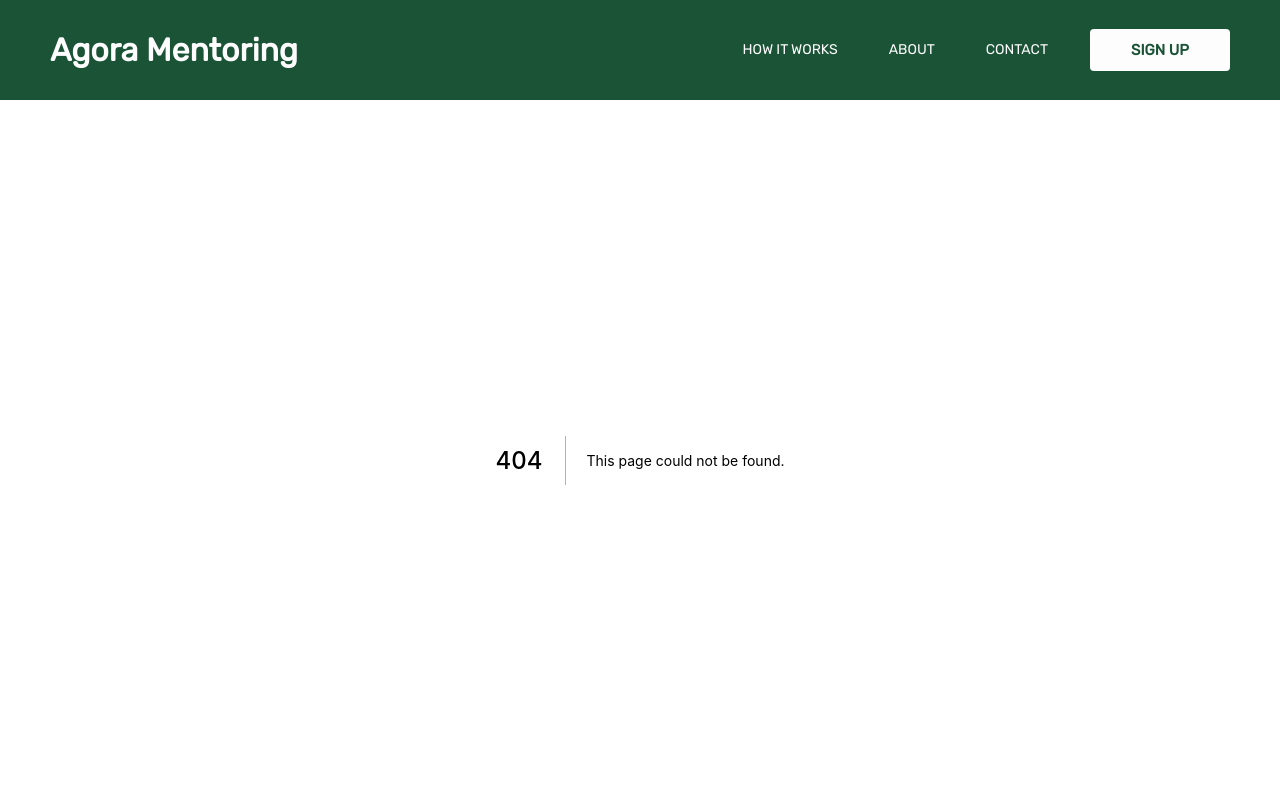
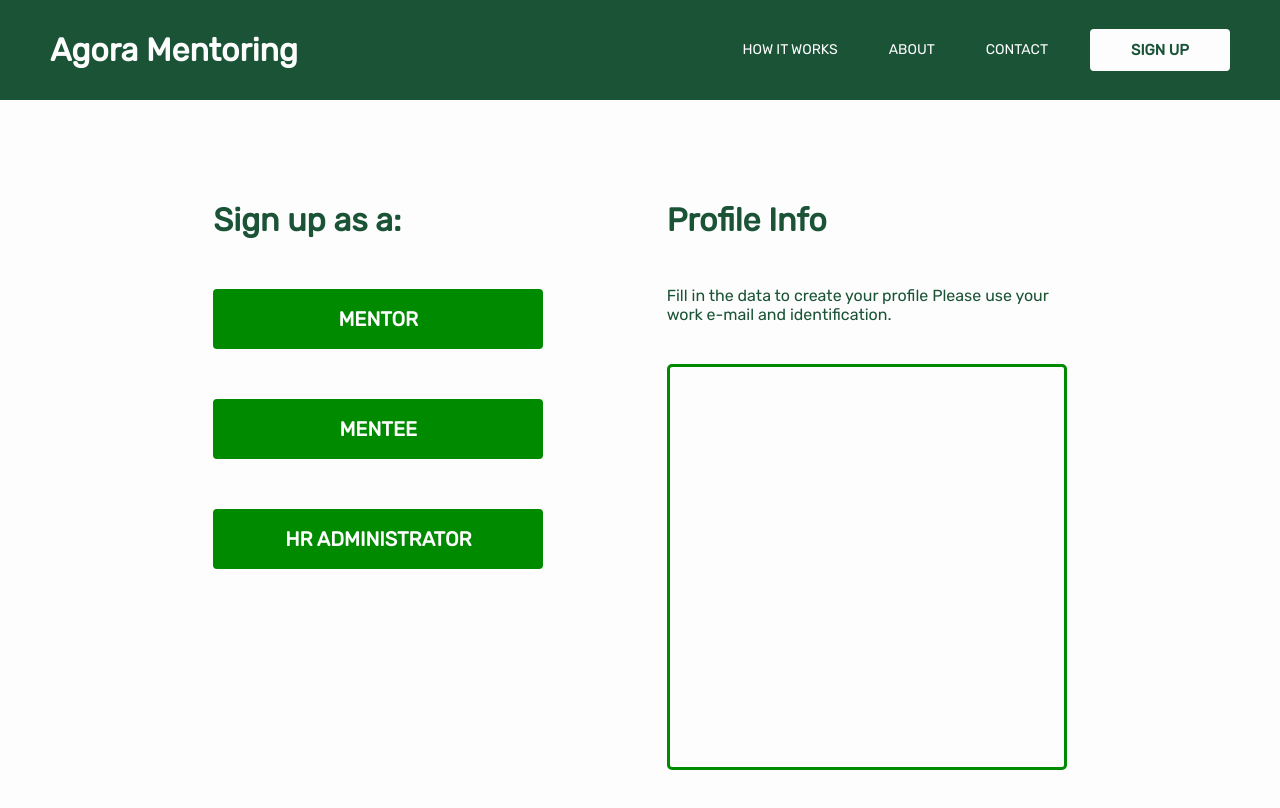
Before and after one commit to bustinjurkz/agora-mentorship, a Next.js app: page /register in a window 1280 px wide. Before the commit this address had no page. Shown: the top 808 px of the page. Built offline with nearby package versions, Linux system fonts and the light colour scheme.

Commit message:
footer + more cleanup + some routing

```diff
--- /dev/null
+++ b/components/Footer.tsx
@@ -0,0 +1,35 @@
+import React from 'react';
+import styled from 'styled-components';
+
+const Footer: React.FC = () => {
+  return (
+    <FooterStyle>
+      <div className="copyright">© 2021 Agora. All rights reserved.</div>
+      <div className="legal">
+        <div className="tos">Terms of Service</div>
+        <div className="privacy">Privacy Policy</div>
+      </div>
+    </FooterStyle>
+  );
+};
+
+export default Footer;
+
+const FooterStyle = styled.div`
+  display: inline-flex;
+  font-weight: 600;
+  font-family: 'Karla', sans-serif;
+  margin-top: 50px;
+  padding: 20px 0px;
+  justify-content: space-between;
+  .legal {
+    display: inline-flex;
+    .tos {
+      margin-right: 20px;
+    }
+    .tos,
+    .privacy {
+      cursor: pointer;
+    }
+  }
+`;
--- a/components/Layout.tsx
+++ b/components/Layout.tsx
@@ -17,7 +17,7 @@ export default Layout;
 
 const LayoutStyle = styled.div`
   position: absolute;
-  height: calc(100% - 80px); /* subtract navbar height */
+  height: calc(100% - 100px); /* subtract navbar height */
   width: 100%;
   overflow: auto;
 `;
--- a/components/Navbar.tsx
+++ b/components/Navbar.tsx
@@ -1,11 +1,24 @@
+/* eslint-disable jsx-a11y/no-noninteractive-element-interactions */
 import Button from '@material-ui/core/Button/Button';
+import { useRouter } from 'next/dist/client/router';
 import React from 'react';
 import styled from 'styled-components';
 
 const Navbar: React.FC = () => {
+  const router = useRouter();
+  const returnHome = () => {
+    router.push(`/`, `/`);
+  };
+
   return (
     <NavbarStyle>
-      <h1 className="title">Agora Mentoring</h1>
+      <h1
+        className="title"
+        onClick={() => returnHome()}
+        onKeyDown={() => returnHome()}
+      >
+        Agora Mentoring
+      </h1>
       <div className="nav-buttons">
         <Button className="item">How it Works</Button>
         <Button className="item">About</Button>
@@ -24,8 +37,8 @@ const NavbarStyle = styled.header`
   display: flex;
   justify-content: space-between;
   align-items: center;
-  height: 80px;
-  padding: 10px 50px;
+  height: 100px;
+  padding: 0px 50px;
   background-color: ${({ theme }) => theme.mainGreen};
 
   .title {
--- a/pages/_app.tsx
+++ b/pages/_app.tsx
@@ -9,6 +9,7 @@ import { createMuiTheme, MuiThemeProvider } from '@material-ui/core';
 import { client } from '../client';
 import Navbar from 'components/Navbar';
 import Layout from 'components/Layout';
+import Footer from 'components/Footer';
 const GlobalStyle = createGlobalStyle`
   body {
     height: 100%;
@@ -63,7 +64,7 @@ export default function App({ Component, pageProps }: AppProps) {
               <Navbar />
               <Layout>
                 <Component {...pageProps} />
-                {/* <Footer /> */}
+                <Footer />
               </Layout>
             </ApolloProvider>
           </ReduxProvider>
--- /dev/null
+++ b/pages/register.tsx
@@ -0,0 +1,84 @@
+import Button from '@material-ui/core/Button/Button';
+import React from 'react';
+import styled from 'styled-components';
+// import { useRouter } from 'next/router';
+
+const Register: React.FC = () => {
+  // const router = useRouter();
+  return (
+    <RegisterStyle>
+      <div className="sign-up-wrapper">
+        <h1 className="sign-up-text">Sign up as a:</h1>
+        <div className="buttons">
+          <Button
+            className="mentor button"
+            variant="contained"
+            disableElevation
+          >
+            Mentor
+          </Button>
+          <Button
+            className="mentee button"
+            variant="contained"
+            disableElevation
+          >
+            Mentee
+          </Button>
+          <Button className="hr button" variant="contained" disableElevation>
+            HR Administrator
+          </Button>
+        </div>
+      </div>
+      <div className="profile-info-wrapper">
+        <h1 className="form-text">Profile Info</h1>
+        <div className="form-helper-text">
+          Fill in the data to create your profile Please use your work e-mail
+          and identification.
+        </div>
+        <div className="form-wrapper"></div>
+      </div>
+    </RegisterStyle>
+  );
+};
+
+export default Register;
+
+const RegisterStyle = styled.div`
+  display: flex;
+  margin-top: 80px;
+  justify-content: space-evenly;
+  .sign-up-text {
+    margin-bottom: 50px;
+  }
+  .buttons {
+    display: flex;
+    flex-direction: column;
+  }
+  .button {
+    background: ${({ theme }) => theme.TDGreen};
+    color: ${({ theme }) => theme.white};
+    width: 330px;
+    height: 60px;
+    font-weight: 600;
+    font-size: 20px;
+  }
+
+  .mentee {
+    margin: 50px 0px;
+  }
+
+  .profile-info-wrapper {
+    width: 400px;
+    .form-text {
+      margin-bottom: 47px;
+    }
+    .form-helper-text {
+      margin-bottom: 40px;
+    }
+    .form-wrapper {
+      height: 400px;
+      border: 3px solid #008a00;
+      border-radius: 5px;
+    }
+  }
+`;
```
Also changed, not shown: components/LandingPage.tsx (+5 -10 lines).
